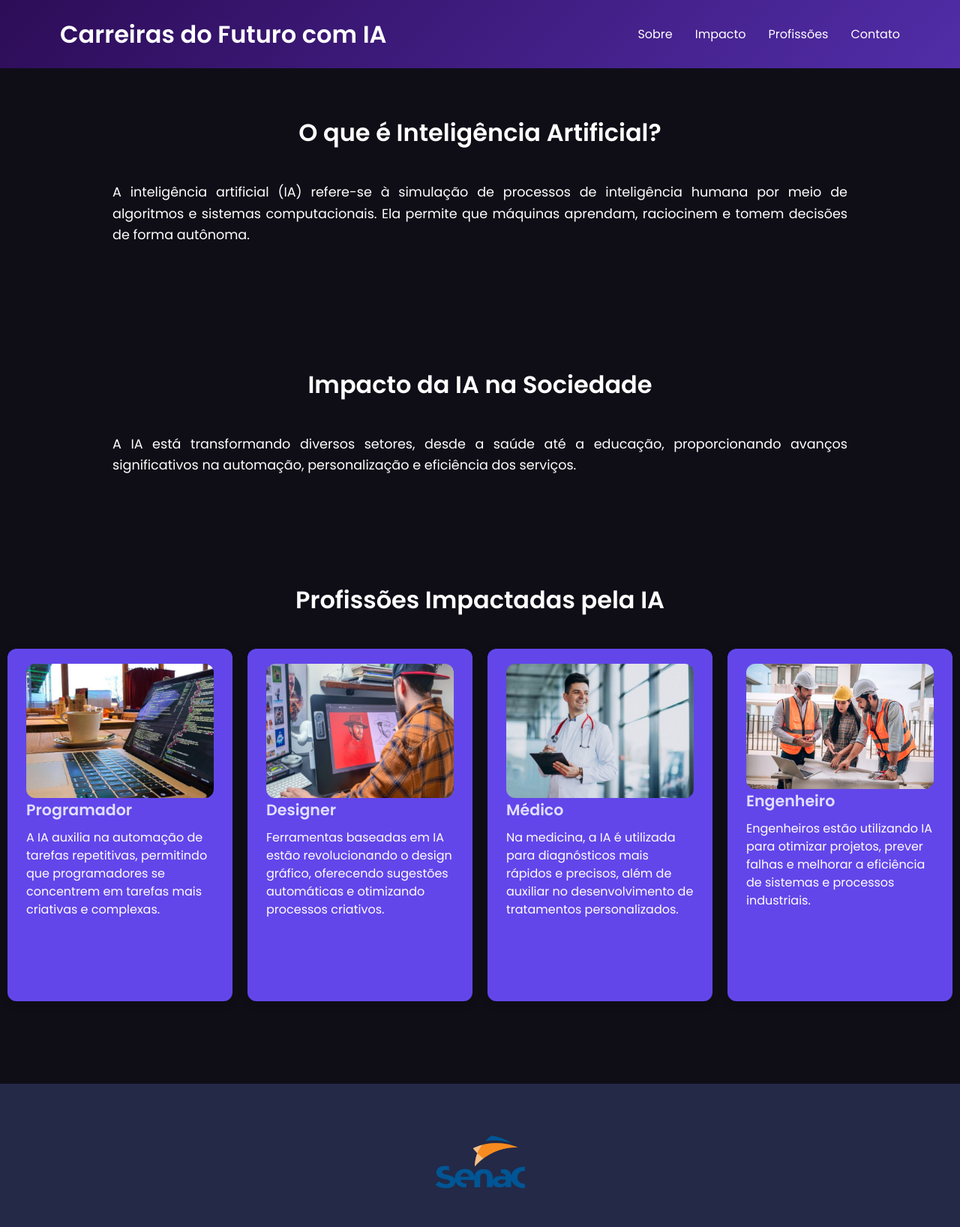
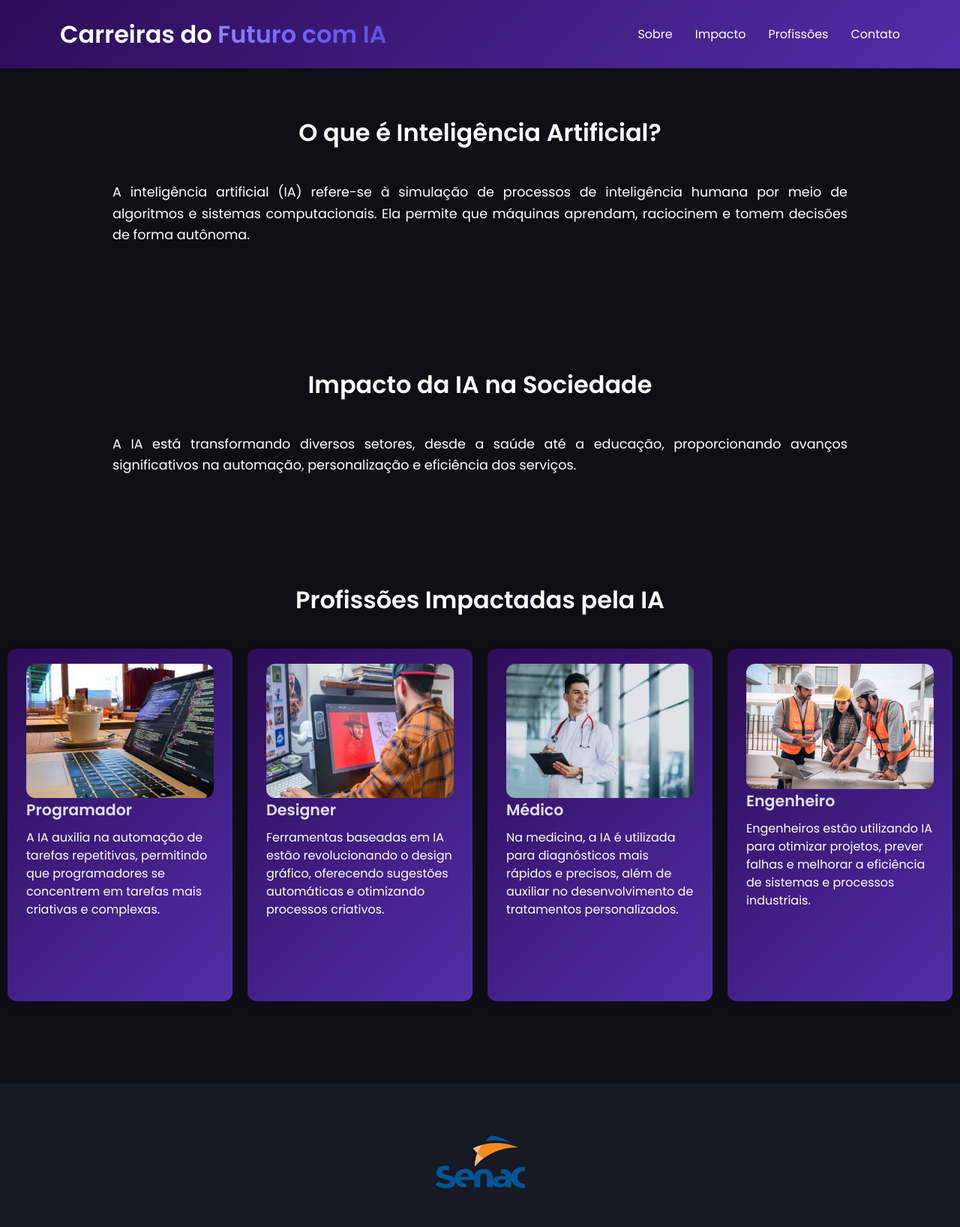
Before and after one commit to VitinhoBatista0103/projetoturma, a plain HTML site: page index.html in a window 1280 px wide. Shown: the top 1636 px of the page at 75% size. Drawn offline with Linux system fonts and the light colour scheme.

Commit message:
Alteções das alterações

```diff
--- a/index.html
+++ b/index.html
@@ -9,7 +9,7 @@
 </head>
 <body>
   <header class="header">
-    <h1>Carreiras do Futuro com IA</h1>
+    <h1 class="nome-pagina">Carreiras do <span>Futuro com IA</span></h1>
     <ul class="nav-links">
       <li><a href="#sobre">Sobre</a></li>
       <li><a href="#impacto">Impacto</a></li>
@@ -93,6 +93,6 @@
       <p>&copy; 2025 Carreiras do Futuro com IA. Todos os direitos reservados.</p>
     </div>
   </footer>
-  <script src="script.js"></script>
+
 </body>
 </html>
--- a/style.css
+++ b/style.css
@@ -13,6 +13,7 @@ body {
   color: #fffffe;
 }
 
+
 /* ===================== CABEÇALHO ===================== */
 .header {
   position: sticky;
@@ -25,7 +26,14 @@ body {
   align-items: center;
   transition: background 0.3s ease, backdrop-filter 0.3s ease;
 }
-
+.header span{
+  background: linear-gradient(90deg, #8c82fc, #6c63ff, #5a50e0);
+  -webkit-background-clip: text;
+  -webkit-text-fill-color: transparent;
+}
+.nome-pagina{
+  font-weight: 800;
+}
 .header.blur {
   background: rgba(45, 12, 87, 0.7);
   backdrop-filter: blur(10px);
@@ -37,6 +45,10 @@ body {
   font-weight: 700;
   color: white;
   text-decoration: none;
+}
+
+.nome-pagina{
+  background-color: linear-gradient(135deg, #2d0c57, #512da8);
 }
 
 /* ===================== NAVEGAÇÃO ===================== */
@@ -55,7 +67,7 @@ body {
 }
 
 .nav-links li a:hover {
-  color: #c5b3ff;
+  color: #c193f5;
 }
 
 /* ===================== MENU RESPONSIVO ===================== */
@@ -155,7 +167,7 @@ body {
 }
 
 .profissao button:hover {
-  background-color: #4b38c8;
+  background-color: linear-gradient(135deg, #2d0c57, #512da8);
   box-shadow: 0 6px 20px rgba(75, 56, 200, 0.7);
   transform: translateY(-4px);
 }
@@ -182,7 +194,7 @@ body {
 
 /* ===================== BOTÕES PADRÃO ===================== */
 button, .btn {
-  background: #6246ea;
+  background: linear-gradient(135deg, #2d0c57, #512da8);
   color: #ffffff;
   border: none;
   border-radius: 12px;
@@ -207,7 +219,7 @@ button:active, .btn:active {
 
 /* ===================== RODAPÉ ===================== */
 .footer {
-  background-color: #232946;
+  background-color: #171923;
   color: white;
   padding: 20px 0;
   text-align: center;
```
